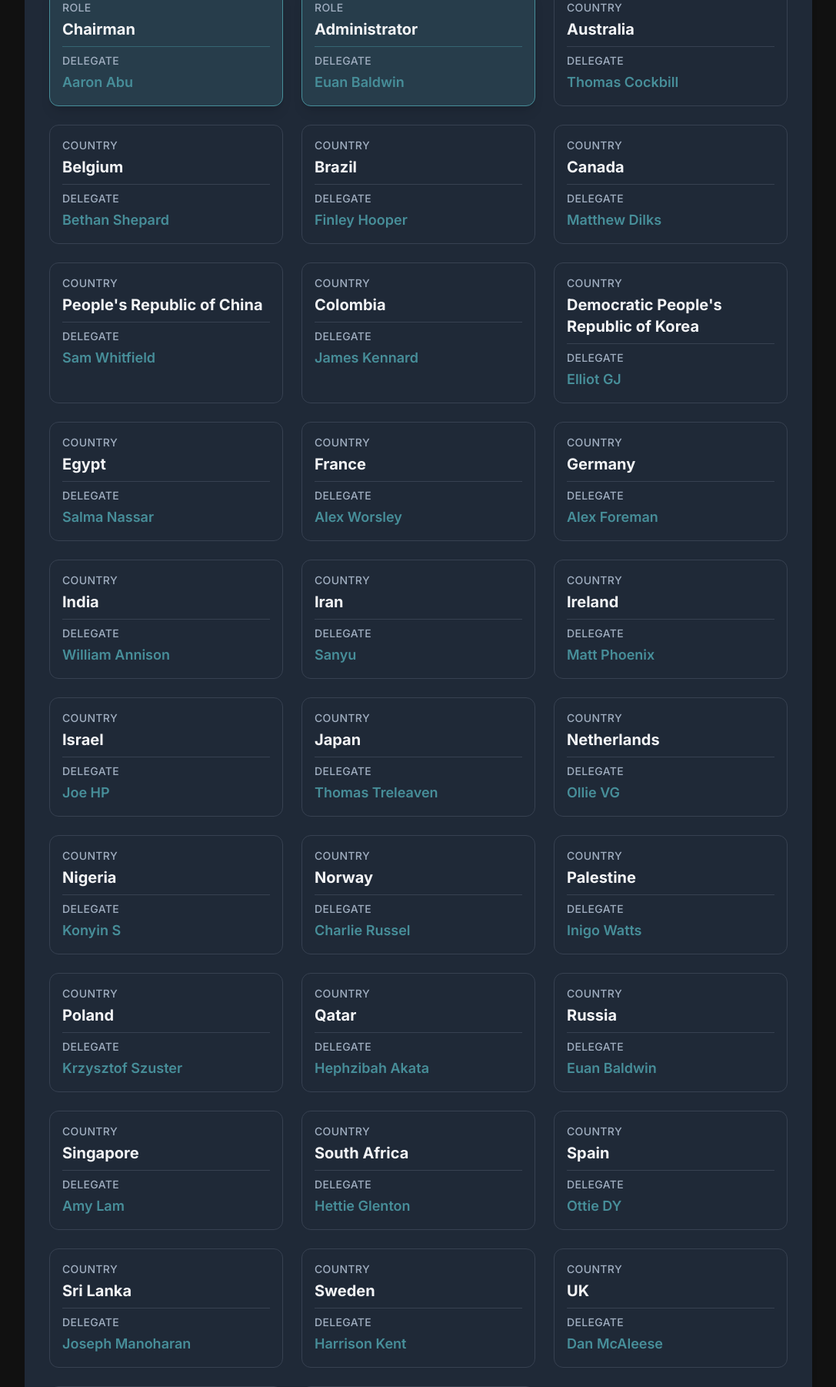
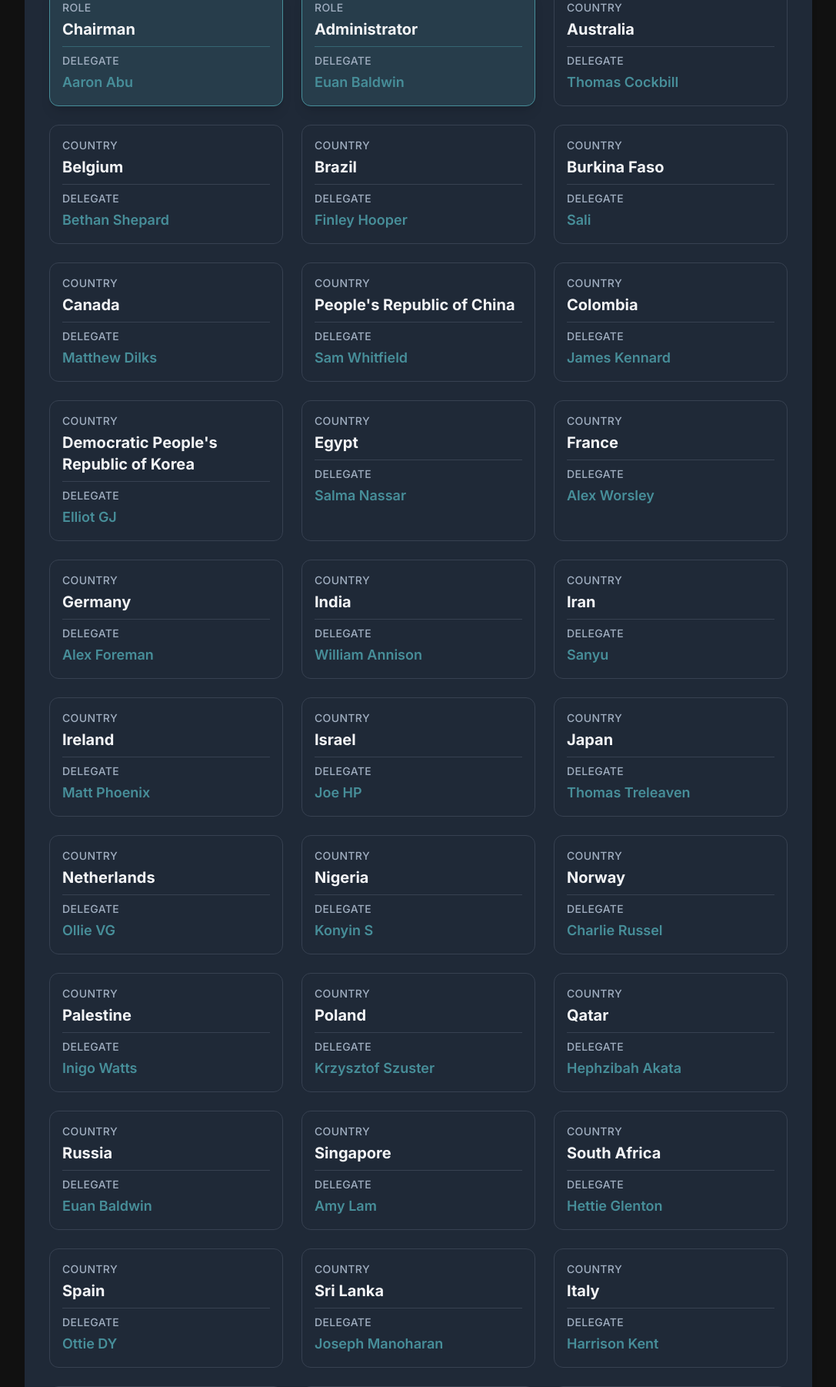
Before and after one commit to Xyr0za/wymun, a Flask app: page /roster in a window 1280 px wide. Shown: the part 297-2099 px from the top of the page at 77% size, without its empty margins (96-1183 px from the left). Run offline with Flask 3, Linux system fonts and the light colour scheme; some libraries are stand-ins or nearby versions.

Commit message:
added countries

```diff
--- a/delegates.json
+++ b/delegates.json
@@ -13,7 +13,7 @@
         "Nigeria": "Konyin S",
         "Japan": "Thomas Treleaven",
         "DPRK": "Elliot GJ",
-        "Sweden": "Harrison Kent",
+        "Italy": "Harrison Kent",
         "Spain": "Ottie DY",
         "South Africa": "Hettie Glenton",
         "Ireland": "Matt Phoenix",
@@ -30,12 +30,13 @@
         "India": "William Annison",
         "Singapore" : "Amy Lam",
         "Qatar": "Hephzibah Akata",
+        "Burkina Faso" :  "Sali",
 
         "Mexico": "FIRST LAST",
         "Turkey": "FIRST LAST",
         "Saudi Arabia": "FIRST LAST",
         "South Korea": "FIRST LAST",
-        "Italy": "FIRST LAST",
+        "Sweden": "FIRST LAST",
         "Argentina": "FIRST LAST",
         "Indonesia": "FIRST LAST",
         "Kenya": "FIRST LAST",
--- a/templates/delegate.html
+++ b/templates/delegate.html
@@ -100,7 +100,7 @@
                     <label for="title" class="block text-sm font-medium text-mun-light-text mb-2">Title</label>
                     <input type="text" id="title" name="title" required
                         class="w-full p-2 border-2 border-gray-600 bg-gray-700 text-mun-light-text rounded-lg focus:border-mun-primary focus:ring-mun-primary"
-                        placeholder="e.g., Draft Resolution 1.1">
+                        placeholder="e.g., Draft Resolution 1.1 (Make this UNIQUE)((please))">
                 </div>
 
                 <div class="mb-6">
--- a/templates/delegate_roster.html
+++ b/templates/delegate_roster.html
@@ -124,6 +124,22 @@
                     </div>
                     <p class="text-lg font-semibold text-mun-primary">
                         Finley Hooper
+                    </p>
+                </div>
+
+                <div class="bg-gray-800 p-4 rounded-xl transition duration-300 hover:bg-gray-700/70 border border-gray-700 hover:border-mun-primary/70">
+                    <div class="text-mun-secondary text-sm font-medium tracking-wide uppercase mb-1">
+                        Country
+                    </div>
+                    <p class="text-xl font-bold text-mun-light-text mb-2">
+                        Burkina Faso
+                    </p>
+                    <hr class="border-gray-700 mb-2">
+                    <div class="text-mun-secondary text-sm font-medium tracking-wide uppercase mb-1">
+                        Delegate
+                    </div>
+                    <p class="text-lg font-semibold text-mun-primary">
+                        Sali
                     </p>
                 </div>
 
@@ -500,7 +516,7 @@
                         Country
                     </div>
                     <p class="text-xl font-bold text-mun-light-text mb-2">
-                        Sweden
+                        Italy
                     </p>
                     <hr class="border-gray-700 mb-2">
                     <div class="text-mun-secondary text-sm font-medium tracking-wide uppercase mb-1">
```
